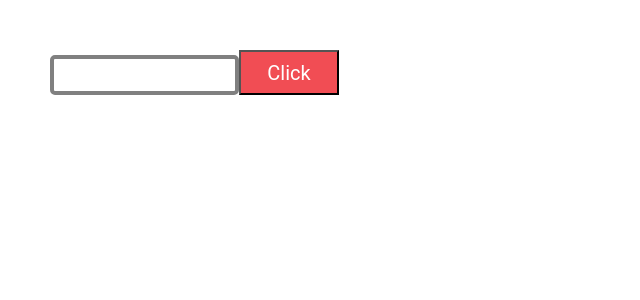
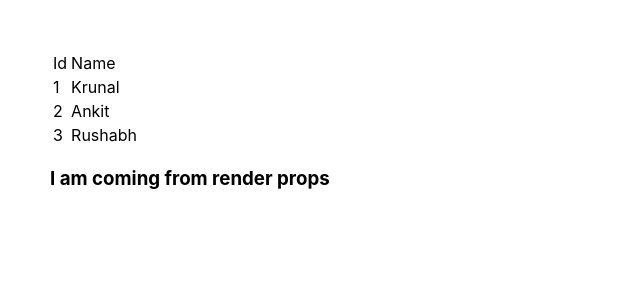
Before and after one commit to Adroit-Solution/Industrial-Training-Project, a React (Create React App) app: page / in a window 1280 px wide. Shown: the top 300 px of the page, without its empty margins (0-640 px from the left). Built offline with nearby package versions, Linux system fonts and the light colour scheme.

Commit message:
Day 9 Completed

```diff
--- a/src/App.js
+++ b/src/App.js
@@ -8,6 +8,7 @@ import About from "./Pages/About";
 import List from "./Pages/List";
 import Login from "./components/Login";
 import FocusInput from "./Pages/FocusInput";
+import RenderPropsComponent from "./Pages/RenderPropsComponent";
 
 function App() {
   const [page, setPage] = useState("Home");
@@ -22,7 +23,12 @@ function App() {
 
   return (
     <div className="App">
-      <FocusInput />
+      <Home />
+      <RenderPropsComponent
+        render={() => {
+          return <h3> I am coming from render props </h3>;
+        }}
+      />
     </div>
   );
 
--- /dev/null
+++ b/src/Pages/HOC.js
@@ -0,0 +1,12 @@
+import React, { Component } from "react";
+
+const hOC = (WrappedComponent, data) => {
+  class HOC extends Component {
+    render() {
+      console.log(data);
+      return <WrappedComponent data={data} {...this.props} />;
+    }
+  }
+  return HOC;
+};
+export default hOC;
--- a/src/Pages/Home.js
+++ b/src/Pages/Home.js
@@ -1,7 +1,23 @@
 import { Component, PureComponent } from "react";
 import Title from "../components/Title";
+import hOC from "./HOC";
+import UserList from "./UserList";
 
 class Home extends PureComponent {
+  UsersData = [
+    {
+      id: 1,
+      name: "Krunal",
+    },
+    {
+      id: 2,
+      name: "Ankit",
+    },
+    {
+      id: 3,
+      name: "Rushabh",
+    },
+  ];
   state = {
     title: "Home Page",
     description: `Lorem ipsum dolor sit, amet consectetur adipisicing elit. Animi modi
@@ -19,13 +35,17 @@ class Home extends PureComponent {
     quod hic minima facilis consequatur fugit praesentium magni ipsam
     ullam recusandae cupiditate?`,
   };
+
+  Users = hOC(UserList, this.UsersData);
+
   render() {
     return (
       <>
-        <Title
+        {/* <Title
           title={this.state.title}
           description={this.state.description}
-        ></Title>
+        ></Title> */}
+        <this.Users />
       </>
     );
   }
--- /dev/null
+++ b/src/Pages/RenderPropsComponent.js
@@ -0,0 +1,9 @@
+import React, { Component } from "react";
+
+export class RenderPropsComponent extends Component {
+  render() {
+    return this.props.render();
+  }
+}
+
+export default RenderPropsComponent;
--- /dev/null
+++ b/src/Pages/UserList.js
@@ -0,0 +1,23 @@
+import React, { Component } from "react";
+
+export class UserList extends Component {
+  render() {
+    const { data } = this.props;
+    return (
+      <table>
+        <tr>
+          <td>Id</td>
+          <td>Name</td>
+        </tr>
+        {data.map((d) => (
+          <tr>
+            <td>{d.id}</td>
+            <td>{d.name}</td>
+          </tr>
+        ))}
+      </table>
+    );
+  }
+}
+
+export default UserList;
```
